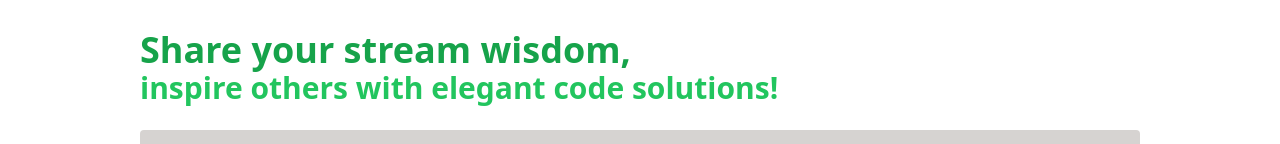
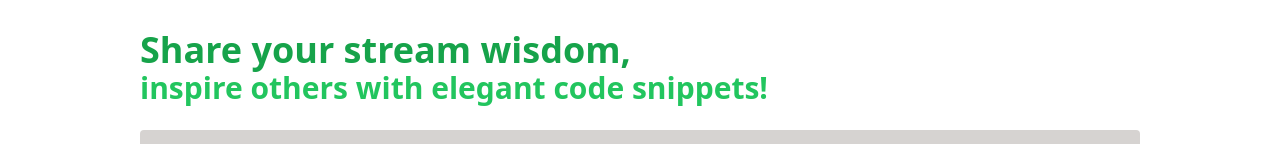
Before and after one commit to kondziet/stream-samples, a React (Create React App) app in the folder react-frontend/: page /post-created/1 in a window 1280 px wide. Shown: the part 130-274 px from the top of the page. Built offline with nearby package versions, Linux system fonts and the light colour scheme; no server answers.

Commit message:
Fix typo

```diff
--- a/react-frontend/src/pages/PostCreated.js
+++ b/react-frontend/src/pages/PostCreated.js
@@ -44,7 +44,7 @@ function PostCreated() {
                     Share your stream wisdom,
                 </h1>
                 <h2 className="text-3xl font-semibold text-green-500">
-                    inspire others with elegant code solutions!
+                    inspire others with elegant code snippets!
                 </h2>
                 <Post post={createdPost} />
             </div>
```
